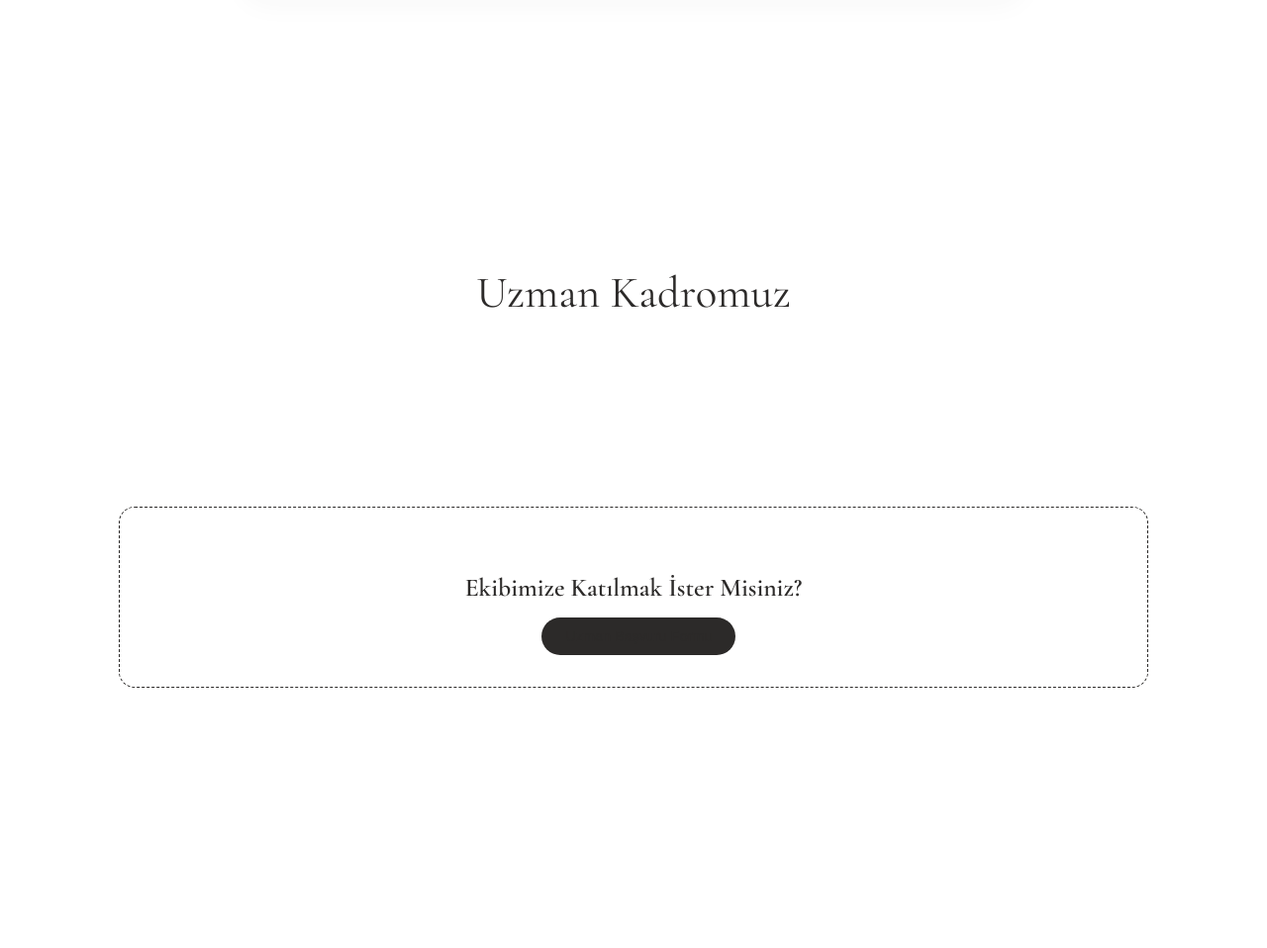
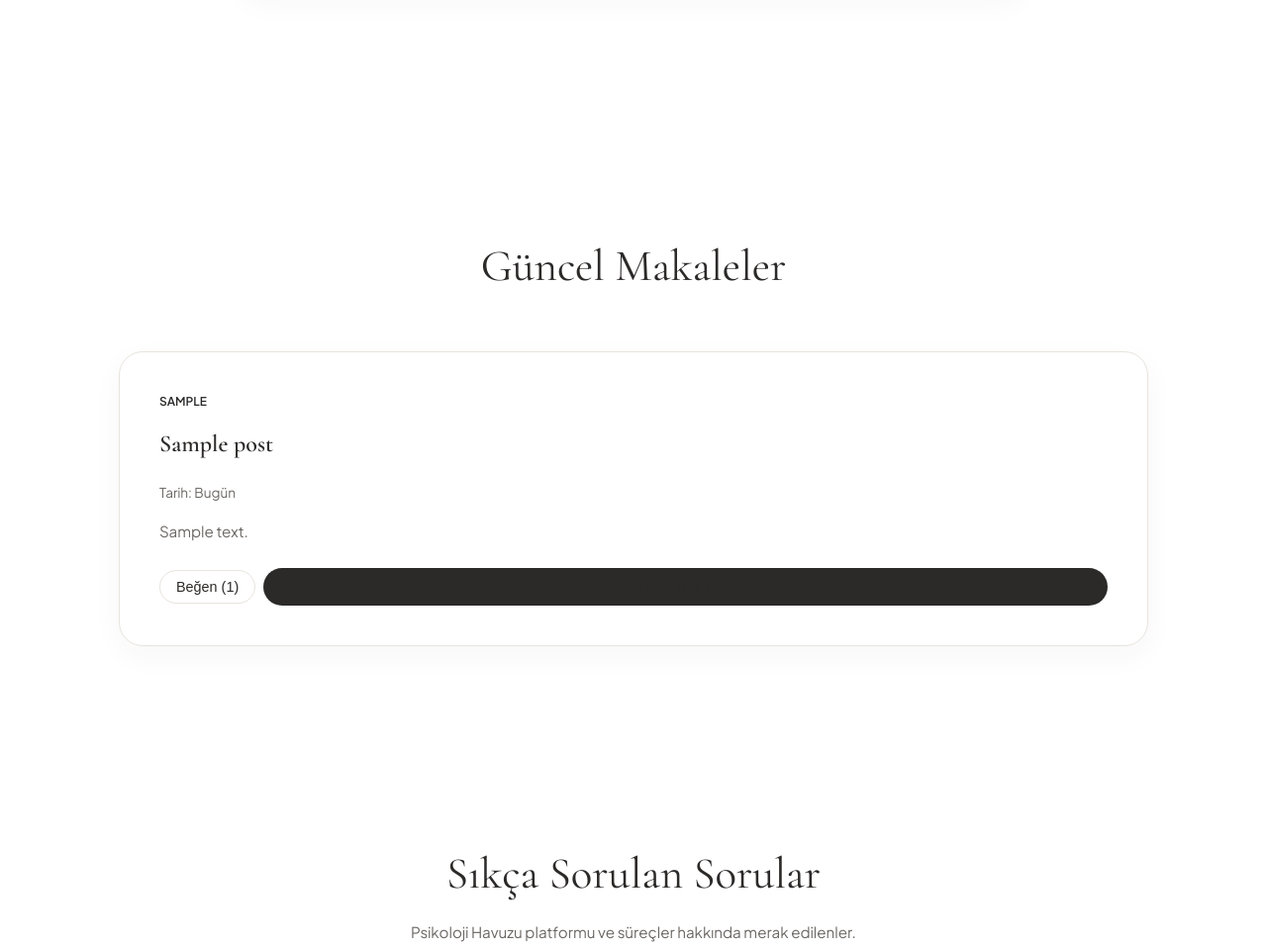
Before and after one commit to k5bc5wd86z-hash/psikoloji-havuzu, a Flask app: page / in a window 1280 px wide. Shown: the part 3362-4320 px from the top of the page at 99% size. Run offline with Flask 3, Linux system fonts and the light colour scheme; a user stored in the database is signed in; data comes from the database, SQL or seed files in the repository; tables that the repository leaves empty hold one stand-in row (values such as "Sample post").

Commit message:
Update guncel_makale.html

```diff
--- a/templates/components/guncel_makale.html
+++ b/templates/components/guncel_makale.html
@@ -1,26 +1,27 @@
- <section class="blog-section" style="order: 1; padding-bottom: 2rem;">
-            <div class="section-header"><h2>Uzman Kadromuz</h2></div>
+ <!-- Güncel Makaleler -->
+        <section class="blog-section" style="order: 2;">
+            <div class="section-header"><h2>Güncel Makaleler</h2></div>
             <div class="blog-grid">
-                {% for expert in experts %}
-                    <div class="expert-card" onclick="openExpertDetailModal('{{ expert.name }}', '{{ expert.role }}', '{{ expert.email }}', '{{ expert.cv }}', '{{ expert.photo }}')" style="cursor: pointer; transition: transform 0.2s ease, box-shadow 0.2s ease;" onmouseover="this.style.transform='translateY(-4px)'" onmouseout="this.style.transform='translateY(0)'">
-                        <div>
-                            <div class="expert-photo">{{ expert.photo }}</div>
-                            <h3 style="text-align: center; font-size: 1.4rem;">{{ expert.name }}</h3>
-                            <div style="text-align: center; margin-bottom: 1rem;"><span class="role-badge">{{ expert.role }}</span></div>
-
-                            <div style="font-size: 0.85rem; color: var(--text-primary); background: var(--bg-base); padding: 1.2rem; border-radius: 12px; border-left: 4px solid var(--accent-warm); margin-bottom: 1rem; line-height: 1.6; max-height: 120px; overflow: hidden; position: relative;">
-                                <strong style="display: block; margin-bottom: 0.4rem; color: var(--accent-warm);">Sistem Onaylı CV & Kariyer</strong>
-                                {{ expert.cv if expert.cv else 'Akademik geçmiş ve kariyer detayları sisteme yükleniyor...' }}
-                                <div style="font-size: 0.75rem; color: var(--accent-warm); margin-top: 0.5rem; font-weight: 600; text-align: right;">Detayları Gör →</div>
+                {% for post in posts %}
+                    <article class="blog-card">
+                        <div style="flex-grow: 1;">
+                            <div style="font-size: 0.75rem; text-transform: uppercase; color: var(--accent-warm); font-weight: 600; margin-bottom: 0.8rem;">{{ post.category }}</div>
+                            <h3 style="font-family: var(--font-serif); font-size: 1.5rem; margin-bottom: 1rem;">{{ post.title }}</h3>
+                            <div id="post-title-{{ post.id }}" style="display: none;">{{ post.title }}</div>
+                            <div id="post-category-{{ post.id }}" style="display: none;">{{ post.category }}</div>
+                            <!-- YAZAR ADI KALDIRILDI, TARİH EKLENDİ -->
+                            <div style="font-size: 0.85rem; color: var(--text-muted); margin-bottom: 1rem;">Tarih: Bugün</div>
+                            <div id="post-content-{{ post.id }}" style="display: none;">{{ post.content }}</div>
+                            <p class="text-clamp" style="color: var(--text-muted); font-size: 0.95rem; line-height: 1.6;">{{ post.content }}</p>
                         </div>
+                        <div style="margin-top: 1.5rem; display: flex; gap: 0.5rem; align-items: center;">
+                            {% if is_member %}
+                            <!-- AJAX UYUMLU BEĞENİ BUTONU -->
+                            <button id="like-btn-{{ post.id }}" class="btn-outline" style="padding: 0.5rem 1rem;" onclick="likePost({{ post.id }})">Beğen (<span id="like-count-{{ post.id }}">{{ post.likes }}</span>)</button>
+                            {% endif %}
+                            <button class="btn-follow" style="flex: 1;" onclick="openArticleModal({{ post.id }})">Devamını Oku</button>
                         </div>
-                        <button class="btn-outline" style="width: 100%; margin-top: auto;" onclick="event.stopPropagation(); openAppointmentModal('{{ expert.username }}')">Randevu Al</button>
-                    </div>
+                    </article>
                 {% endfor %}
             </div>
-
-            <div style="text-align: center; margin-top: 3rem; padding: 2rem; background: var(--bg-base); border-radius: 16px; border: 1px dashed var(--accent-warm);">
-                <h4 style="font-family: var(--font-serif); font-size: 1.6rem; margin-bottom: 0.5rem;">Ekibimize Katılmak İster Misiniz?</h4>
-                <button class="btn-follow" onclick="openModal('applyExpertModal')">Uzman Başvuru Formu</button>
-            </div>
         </section>
```
Lines whose indentation alone changed are shown as unchanged.
